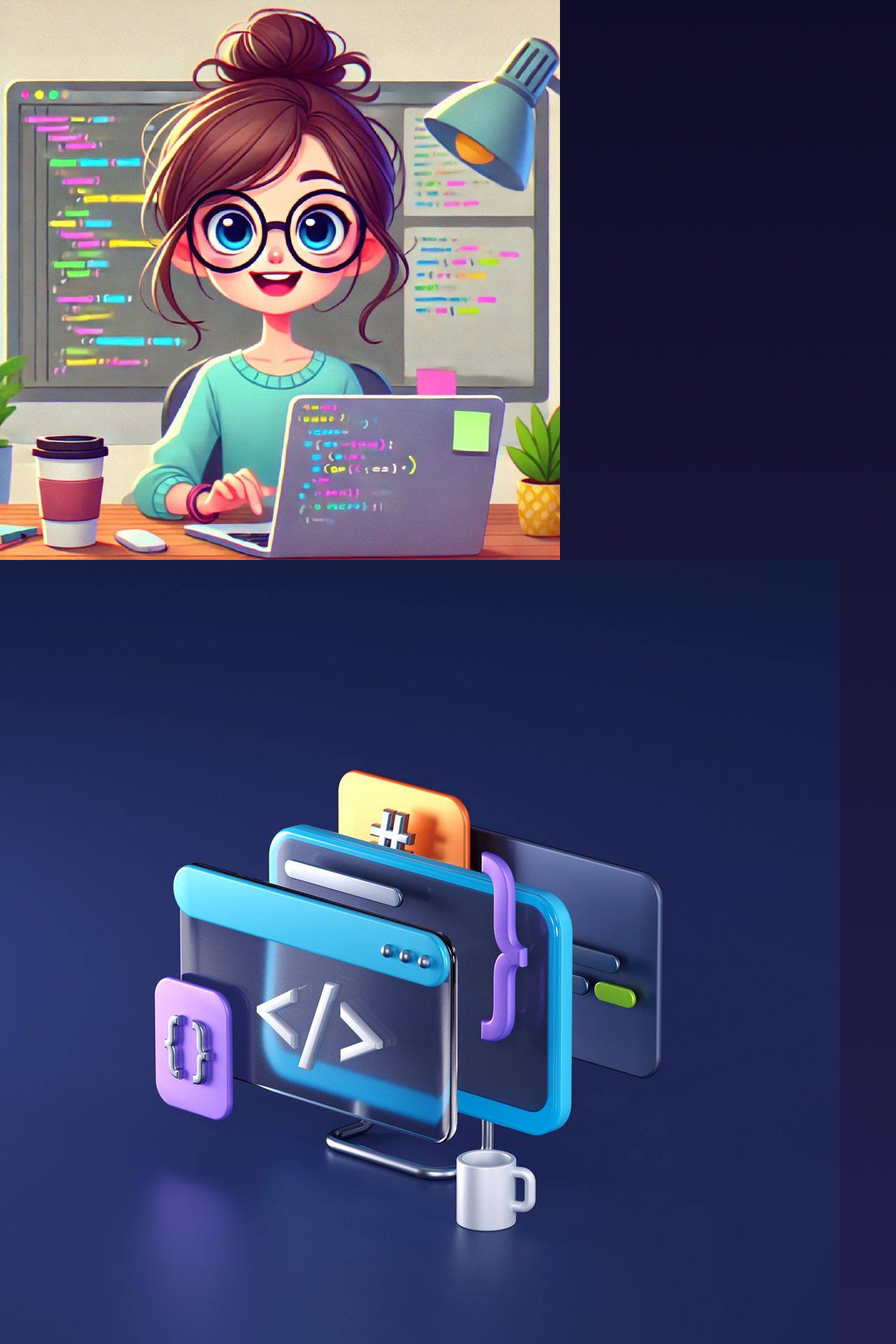
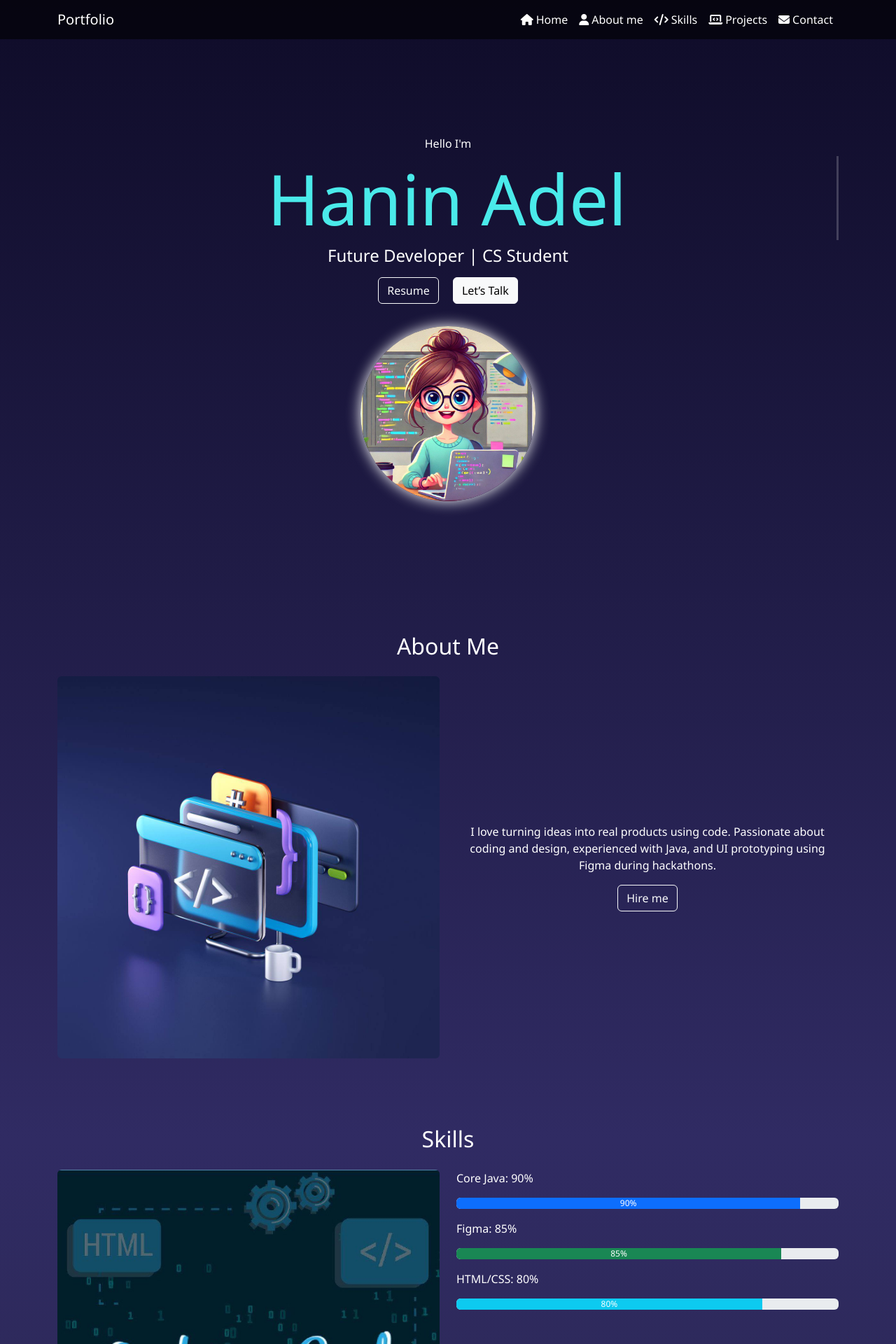
Before and after one commit to DEV-HANIN/portfolio, a Django app: page / in a window 1280 px wide. Shown: the top 1920 px of the page at 70% size. Run offline with Django 5.2, Linux system fonts and the light colour scheme.

Commit message:
تحديث الصور

```diff
--- a/Base/templates/home.html
+++ b/Base/templates/home.html
@@ -1,8 +1,4 @@
 {% load static %}
-<img src="{% static 'images/me.jpg' %}" alt="My image">
-<img src="{% static 'images/code.jpg' %}" alt="My image">
-<img src="{% static 'images/cg.jpg' %}" alt="My image">
-<a href="{% static 'pdf/en.pdf' %}" target="_blank">View PDF</a>
 <!DOCTYPE html>
 <html lang="en">
 <head>
```
